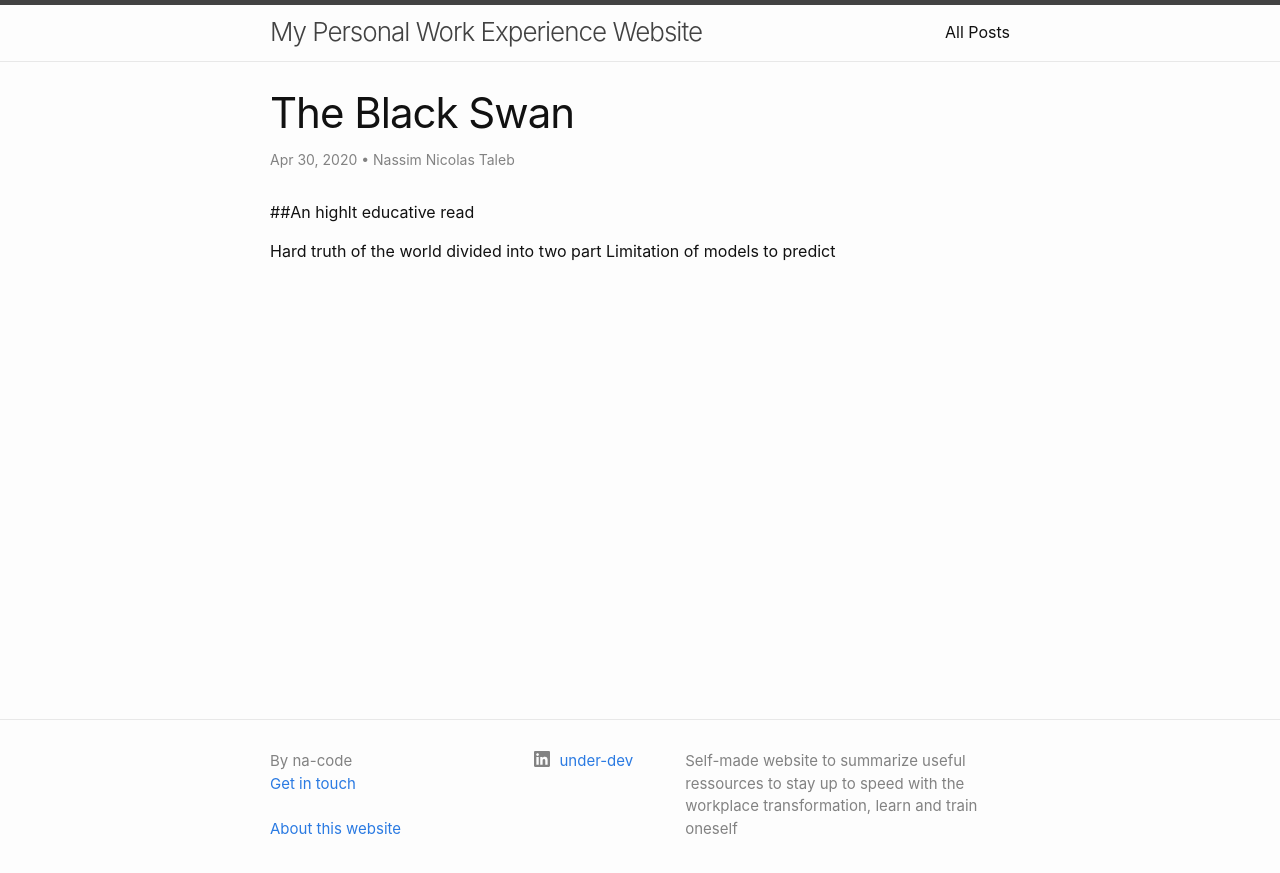
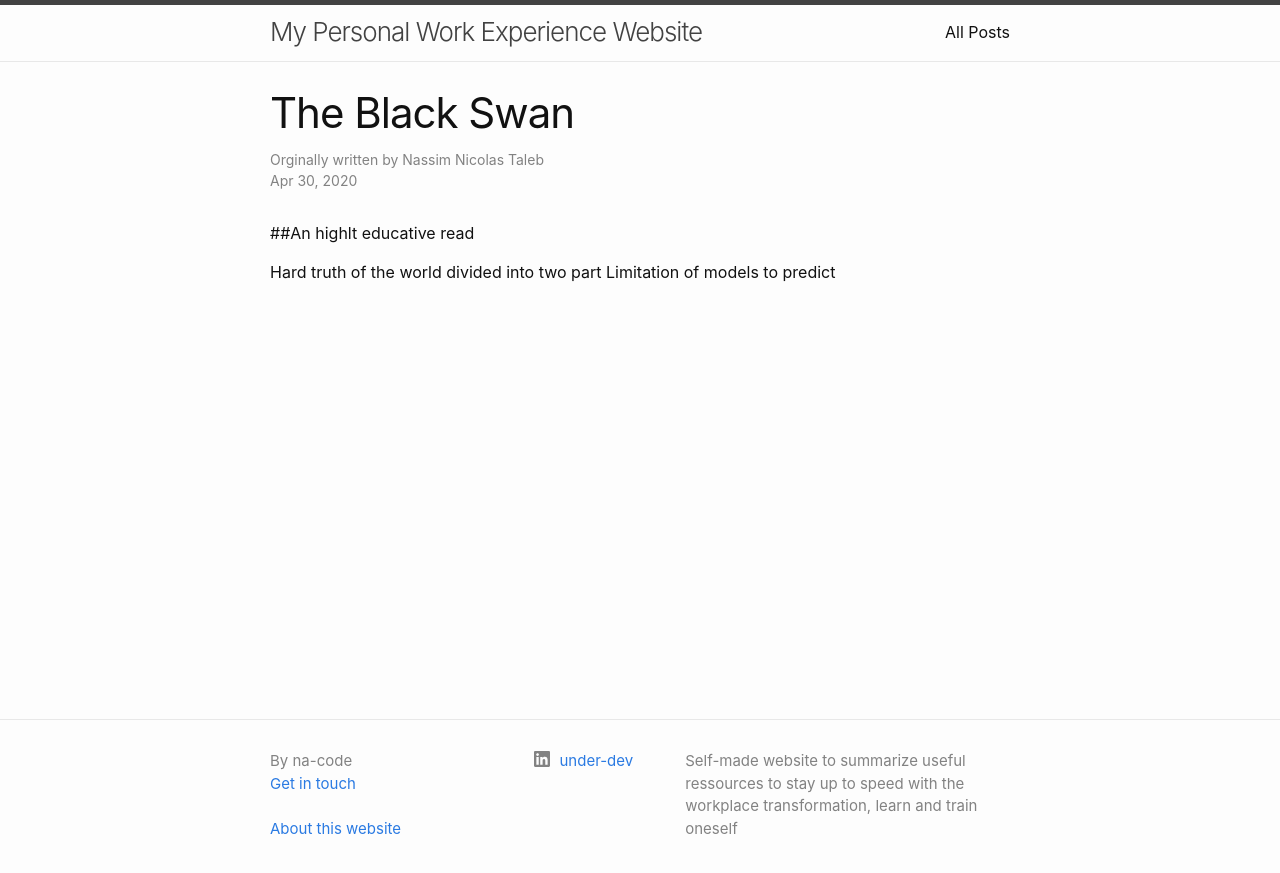
Before and after one commit to na-code/na-site, a Jekyll site: the page built from _posts/2020-04-30-TheBlackSwan.md, in a window 1280 px wide. Shown: the top 873 px of the page. Built offline with Jekyll 4.4.1, drawn with Linux system fonts in a browser that asks for light colours.

Commit message:
Update post.html

```diff
--- a/_layouts/post.html
+++ b/_layouts/post.html
@@ -6,13 +6,13 @@ layout: default
   <header class="post-header">
     <h1 class="post-title p-name" itemprop="name headline">{{ page.title | escape }}</h1>
     <p class="post-meta">
-      <time class="dt-published" datetime="{{ page.date | date_to_xmlschema }}" itemprop="datePublished">
-        {%- assign date_format = site.minima.date_format | default: "%b %-d, %Y" -%}
-        {{ page.date | date: date_format }}
-      </time>
       {%- if page.author -%}
-        • <span itemprop="author" itemscope itemtype="http://schema.org/Person"><span class="p-author h-card" itemprop="name">{{ page.author }}</span></span>
-      {%- endif -%}</p>
+        Orginally written by <span itemprop="author" itemscope itemtype="http://schema.org/Person"><span class="p-author h-card" itemprop="name">{{ page.author }}</span></span>
+        <br>
+      {%- endif -%}
+       <time class="dt-published" datetime="{{ page.date | date_to_xmlschema }}" itemprop="datePublished">
+        {%- assign date_format = site.minima.date_format | default: "%b %-d, %Y" -%} {{ page.date | date: date_format }}
+      </time> </p>
   </header>
 
   <div class="post-content e-content" itemprop="articleBody">
```
